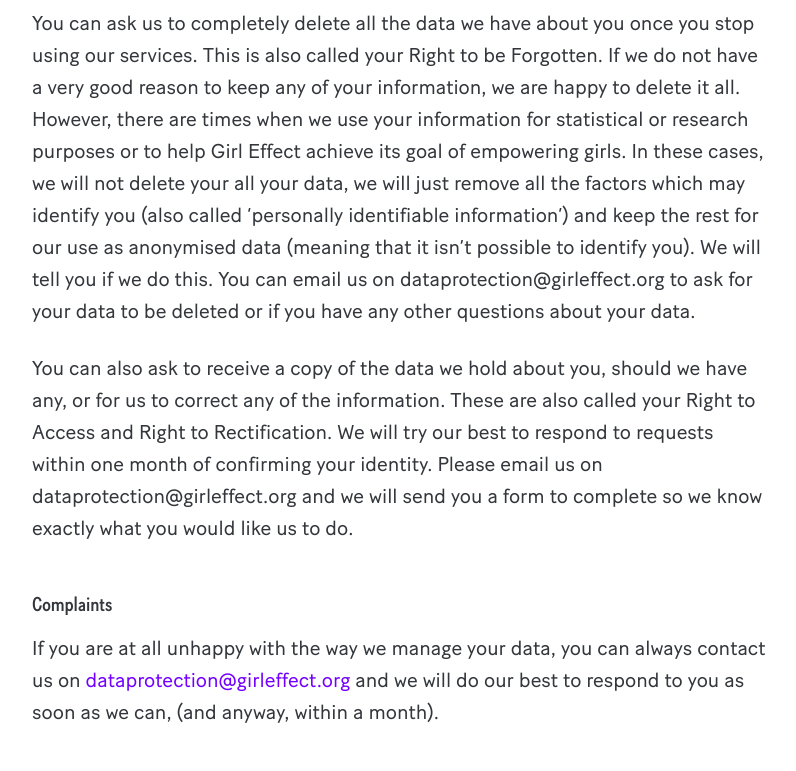
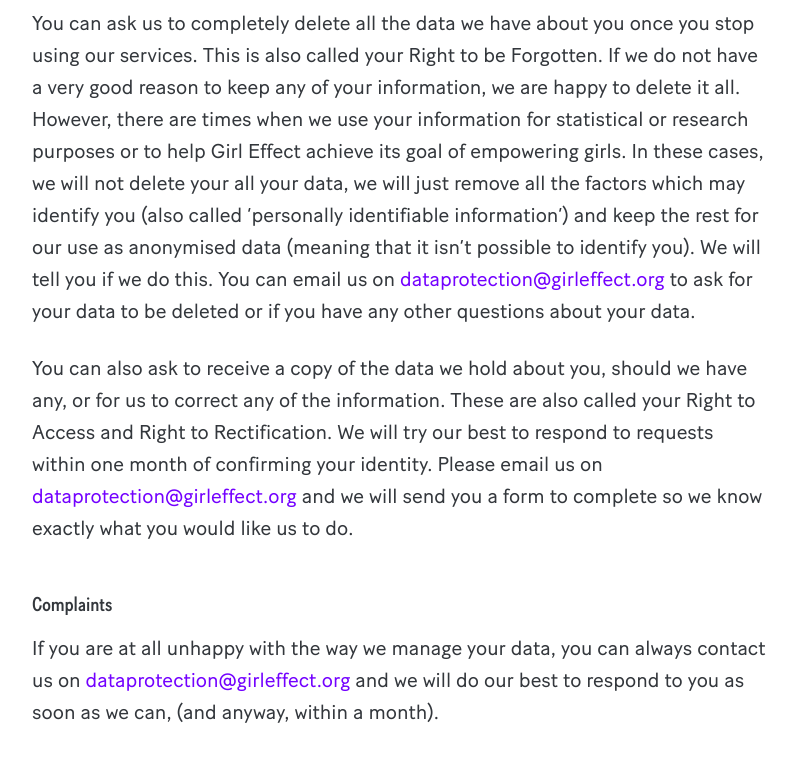
Before and after one commit to praekeltfoundation/springster-global, a plain HTML site: page privacy.html in a window 1280 px wide. Shown: the part 2653-3424 px from the top of the page, without its empty margins (241-1037 px from the left). Drawn offline with nearby package versions, Linux system fonts and the light colour scheme.

Commit message:
added mailto links

```diff
--- a/privacy.html
+++ b/privacy.html
@@ -70,8 +70,8 @@
         <p class="c-primary f-s-6 f-w-regular">The first group of people who may see any of the data we have collected from you are Girl Effect staff (and those working on behalf of Girl Effect), all of whom have signed agreements confirming they will keep your information confidential and who are required to follow very strict guidelines around privacy and security. Our staff are carefully selected, trained and very committed to you as members of the Springster community.</p>
         <p class="c-primary f-s-6 f-w-regular">In addition, we sometimes work with other companies or agencies to help us develop and manage Springster. These “3rd parties” may also have access to your data, though their job is not to review it and they are only being allowed to see your data so that they can help us reach people in the countries we operate in the best way possible. This group of “3rd parties” will also have signed an agreement with us about confidentiality and security which covers what they can and cannot do with your information. Again, we are very careful about the selection of our 3rd parties.</p>
         <p class="c-primary f-s-6 f-w-medium-c m-b-2 p-t-3">What you can do</p>
-        <p class="c-primary f-s-6 f-w-regular">You can ask us to completely delete all the data we have about you once you stop using our services. This is also called your Right to be Forgotten. If we do not have a very good reason to keep any of your information, we are happy to delete it all. However, there are times when we use your information for statistical or research purposes or to help Girl Effect achieve its goal of empowering girls. In these cases, we will not delete your all your data, we will just remove all the factors which may identify you (also called ‘personally identifiable information’) and keep the rest for our use as anonymised data (meaning that it isn’t possible to identify you). We will tell you if we do this. You can email us on dataprotection@girleffect.org to ask for your data to be deleted or if you have any other questions about your data.</p>
-        <p class="c-primary f-s-6 f-w-regular">You can also ask to receive a copy of the data we hold about you, should we have any, or for us to correct any of the information. These are also called your Right to Access and Right to Rectification. We will try our best to respond to requests within one month of confirming your identity. Please email us on dataprotection@girleffect.org and we will send you a form to complete so we know exactly what you would like us to do.</p>
+        <p class="c-primary f-s-6 f-w-regular">You can ask us to completely delete all the data we have about you once you stop using our services. This is also called your Right to be Forgotten. If we do not have a very good reason to keep any of your information, we are happy to delete it all. However, there are times when we use your information for statistical or research purposes or to help Girl Effect achieve its goal of empowering girls. In these cases, we will not delete your all your data, we will just remove all the factors which may identify you (also called ‘personally identifiable information’) and keep the rest for our use as anonymised data (meaning that it isn’t possible to identify you). We will tell you if we do this. You can email us on <a href="mailto:dataprotection@girleffect.org">dataprotection@girleffect.org</a> to ask for your data to be deleted or if you have any other questions about your data.</p>
+        <p class="c-primary f-s-6 f-w-regular">You can also ask to receive a copy of the data we hold about you, should we have any, or for us to correct any of the information. These are also called your Right to Access and Right to Rectification. We will try our best to respond to requests within one month of confirming your identity. Please email us on <a href="mailto:dataprotection@girleffect.org">dataprotection@girleffect.org</a> and we will send you a form to complete so we know exactly what you would like us to do.</p>
         <p class="c-primary f-s-6 f-w-medium-c m-b-2 p-t-3">Complaints</p>
         <p class="c-primary f-s-6 f-w-regular">If you are at all unhappy with the way we manage your data, you can always contact us on <a href="mailto:dataprotection@girleffect.org">dataprotection@girleffect.org</a> and we will do our best to respond to you as soon as we can, (and anyway, within a month).</p>
 
```
